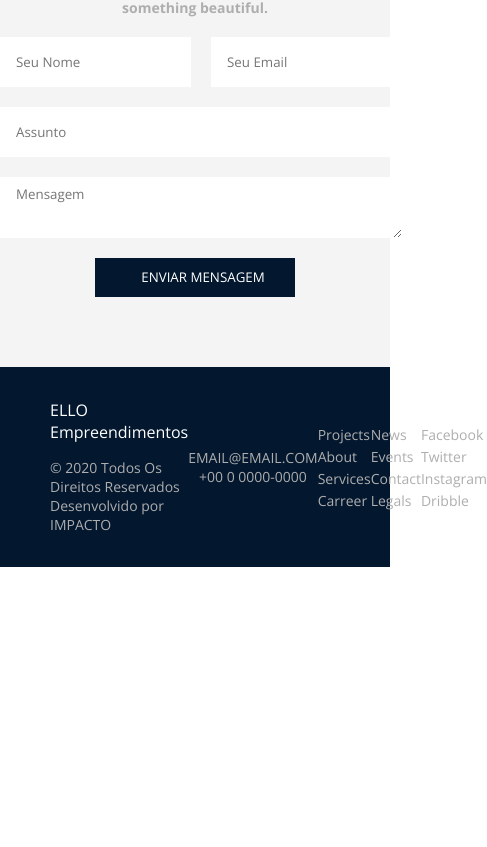
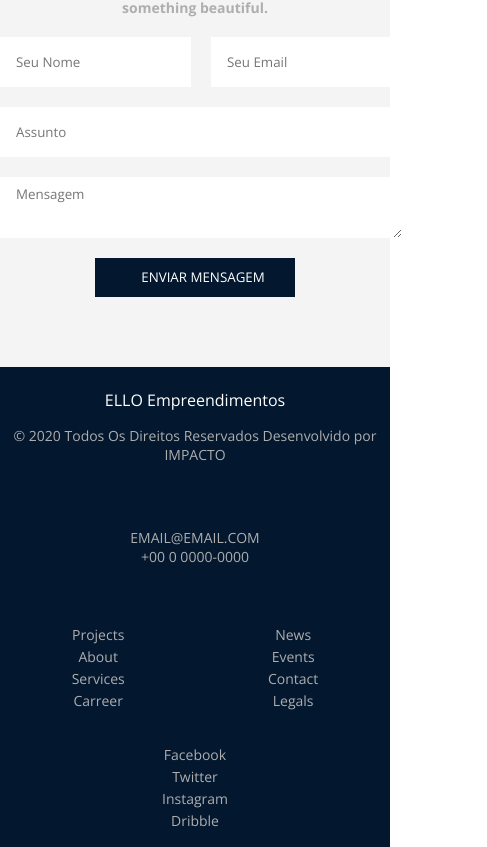
Before and after one commit to ValcineiJr/ello, a React (Create React App) app: page / in a window 390 px wide. Shown: the part 5350-6197 px from the top of the page, 487 px wide, since content can reach past the window. Before the commit the page ends 5917 px from the top, so only its background shows below. Built offline with nearby package versions, Linux system fonts and the light colour scheme.

Commit message:
deixando responsivo

```diff
--- a/src/styles.js
+++ b/src/styles.js
@@ -522,9 +522,29 @@ export const Form = styled.form`
 export const Footer = styled.div`
   display: flex;
   width: 100%;
-  height: 200px;
+  min-height: 200px;
   margin-top: auto;
   background: ${headerBgColor};
+
+  @media (max-width: 1000px) {
+    flex-direction: column;
+    .direitos,
+    .news,
+    .email,
+    .social {
+      min-height: 120px;
+      text-align: center !important;
+    }
+
+    .direitos {
+      padding-left: 0 !important;
+    }
+
+    p.title {
+      display: block;
+      width: 100%;
+    }
+  }
 
   p.title {
     font-size: 16px;
```
